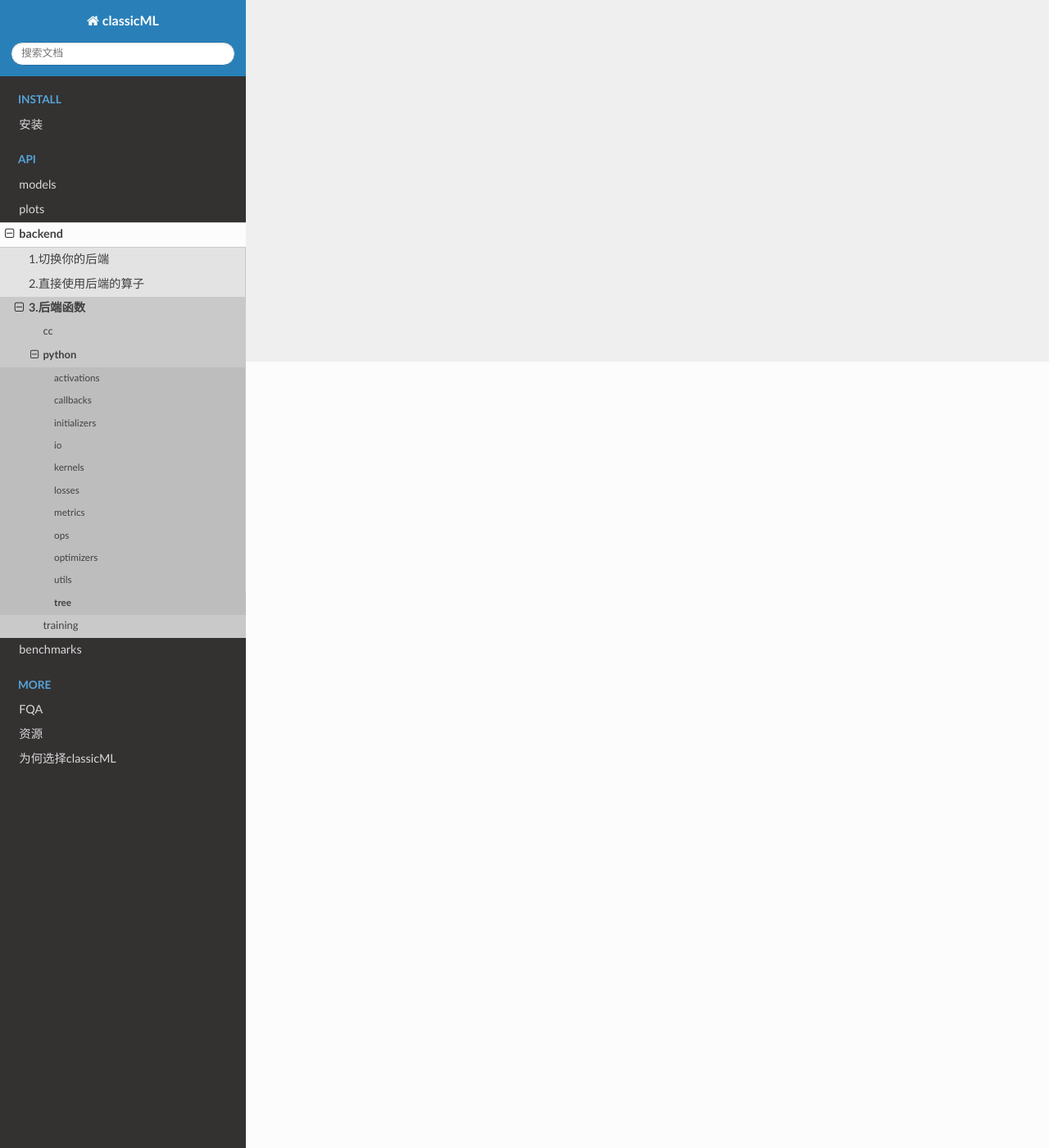
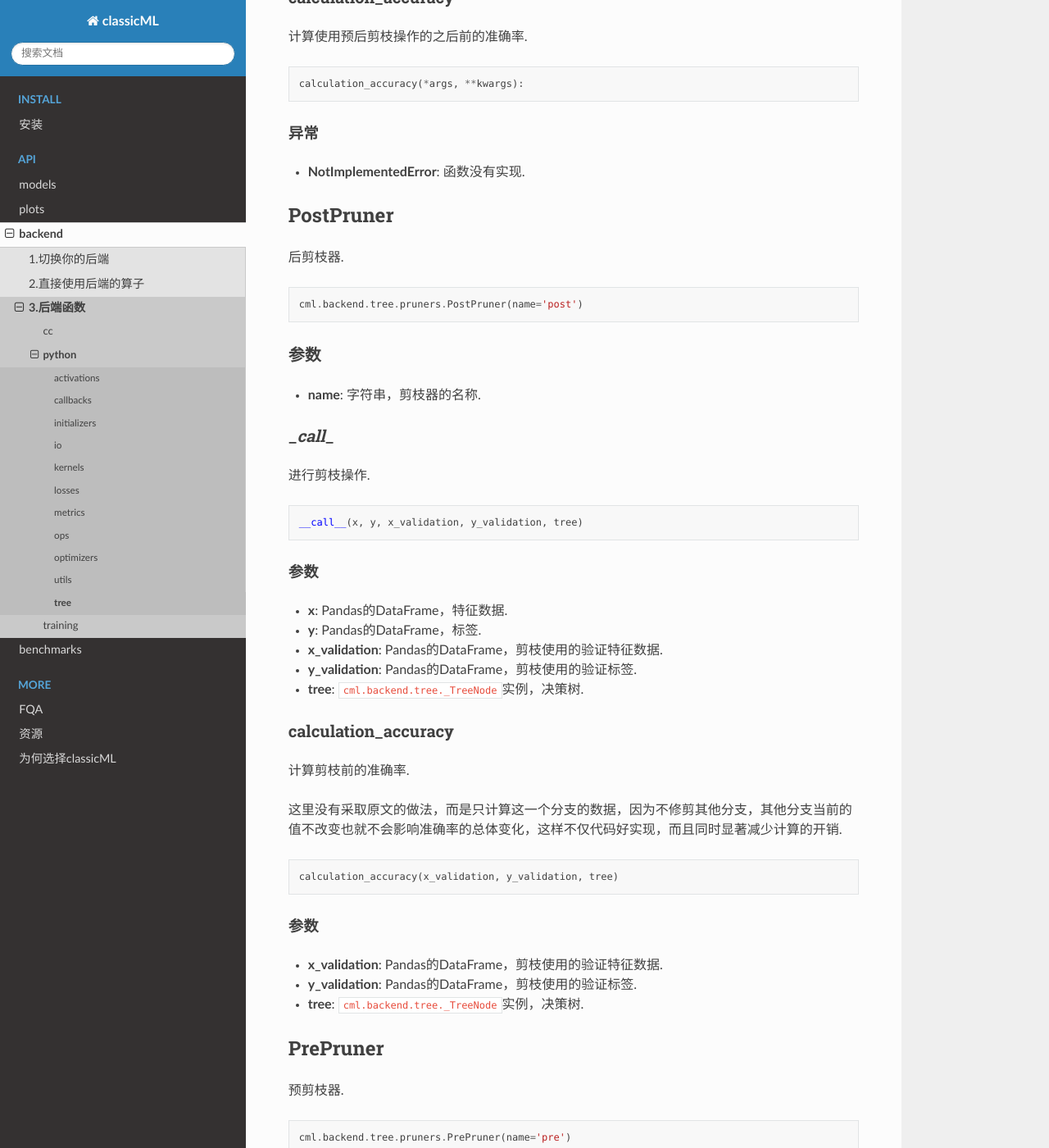
Before and after one commit to sun1638650145/classicML, a Sphinx documentation site: the page built from docs/source/backend/python/tree/pruners.md, in a window 1280 px wide and 1400 px high, scrolled down 959 px. Shown: the whole window at 82% size. Built offline with Sphinx 7.4.7 and the Read the Docs theme 2.0.0, drawn with Linux system fonts in a browser that asks for light colours; some of the changed text lies outside the part shown.

Commit message:
finish docs/backend

````diff
--- a/docs/source/backend/python/tree/pruners.md
+++ b/docs/source/backend/python/tree/pruners.md
@@ -1,3 +1,139 @@
 # pruners
 
-作者正在马不停蹄的赶文档。
+classicML中的树的剪枝器.
+
+## Pruner
+
+剪枝器基类.
+
+```python
+cml.backend.tree.pruners.Pruner(name=None)
+```
+
+### 参数
+
+* <b>name</b>: 字符串，剪枝器的名称.
+
+### \__call__
+
+进行剪枝操作.
+
+```python
+__call__(x, y, x_validation, y_validation, tree)
+```
+
+#### 参数
+
+* <b>x</b>: Pandas的DataFrame，特征数据.
+* <b>y</b>: Pandas的DataFrame，标签.
+* <b>x_validation</b>: Pandas的DataFrame，剪枝使用的验证特征数据.
+* <b>y_validation</b>: Pandas的DataFrame，剪枝使用的验证标签.
+* <b>tree</b>: ```cml.backend.tree._TreeNode```实例，决策树.
+
+#### 异常
+
+* <b>NotImplementedError</b>: 函数没有实现.
+
+### calculation_accuracy
+
+计算使用预后剪枝操作的之后前的准确率.
+
+```python
+calculation_accuracy(*args, **kwargs):
+```
+
+#### 异常
+
+* <b>NotImplementedError</b>: 函数没有实现.
+
+## PostPruner
+
+后剪枝器.
+
+```python
+cml.backend.tree.pruners.PostPruner(name='post')
+```
+
+### 参数
+
+* <b>name</b>: 字符串，剪枝器的名称.
+
+### \__call__
+
+进行剪枝操作.
+
+```python
+__call__(x, y, x_validation, y_validation, tree)
+```
+
+#### 参数
+
+* <b>x</b>: Pandas的DataFrame，特征数据.
+* <b>y</b>: Pandas的DataFrame，标签.
+* <b>x_validation</b>: Pandas的DataFrame，剪枝使用的验证特征数据.
+* <b>y_validation</b>: Pandas的DataFrame，剪枝使用的验证标签.
+* <b>tree</b>: ```cml.backend.tree._TreeNode```实例，决策树.
+
+### calculation_accuracy
+
+计算剪枝前的准确率.
+
+这里没有采取原文的做法，而是只计算这一个分支的数据，因为不修剪其他分支，其他分支当前的值不改变也就不会影响准确率的总体变化，这样不仅代码好实现，而且同时显著减少计算的开销.
+
+```python
+calculation_accuracy(x_validation, y_validation, tree)
+```
+
+#### 参数
+
+* <b>x_validation</b>: Pandas的DataFrame，剪枝使用的验证特征数据.
+* <b>y_validation</b>: Pandas的DataFrame，剪枝使用的验证标签.
+* <b>tree</b>: ```cml.backend.tree._TreeNode```实例，决策树.
+
+## PrePruner
+
+预剪枝器.
+
+```python
+cml.backend.tree.pruners.PrePruner(name='pre')
+```
+
+### 参数
+
+* <b>name</b>: 字符串，剪枝器的名称.
+
+### 注意
+
+* 这里只取用了预剪枝算法的思想，实际实现还是在决策树生成以后进行的剪枝操作，因为如果按照原文实现势必影响一个正常的决策树生成.
+
+### \__call__
+
+进行剪枝操作.
+
+```python
+__call__(x, y, x_validation, y_validation, tree)
+```
+
+#### 参数
+
+* <b>x</b>: Pandas的DataFrame，特征数据.
+* <b>y</b>: Pandas的DataFrame，标签.
+* <b>x_validation</b>: Pandas的DataFrame，剪枝使用的验证特征数据.
+* <b>y_validation</b>: Pandas的DataFrame，剪枝使用的验证标签.
+* <b>tree</b>: ```cml.backend.tree._TreeNode```实例，决策树.
+
+### calculation_accuracy
+
+计算预剪枝划分后的准确率.
+
+```python
+calculation_accuracy(x, y, x_validation, y_validation, tree)
+```
+
+#### 参数
+
+* <b>x</b>: Pandas的DataFrame，特征数据.
+* <b>y</b>: Pandas的DataFrame，标签.
+* <b>x_validation</b>: Pandas的DataFrame，剪枝使用的验证特征数据.
+* <b>y_validation</b>: Pandas的DataFrame，剪枝使用的验证标签.
+* <b>tree</b>: ```cml.backend.tree._TreeNode```实例，决策树.
````
Also changed, not shown: docs/source/backend/python/tree/criteria.md (+11 -11 lines), docs/source/backend/python/tree/generators.md (+72 -1 lines), 2 other files.
